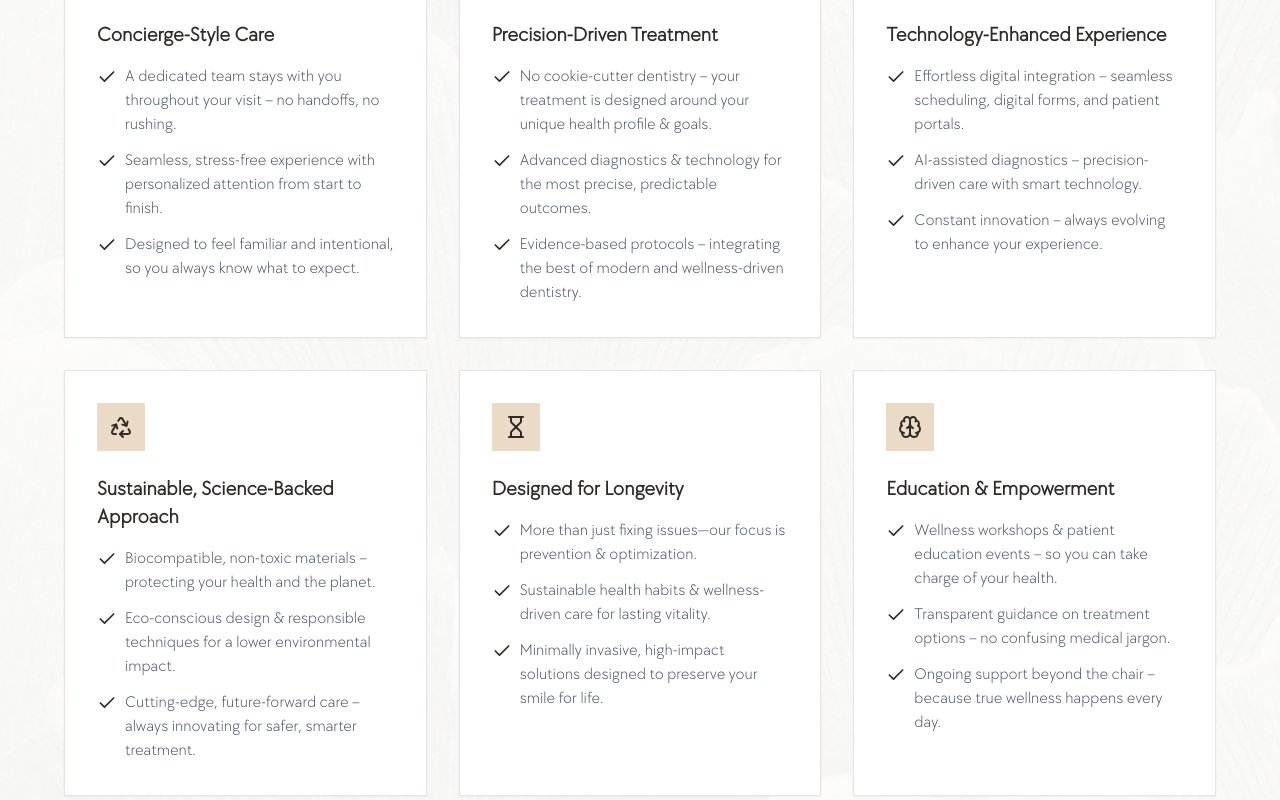
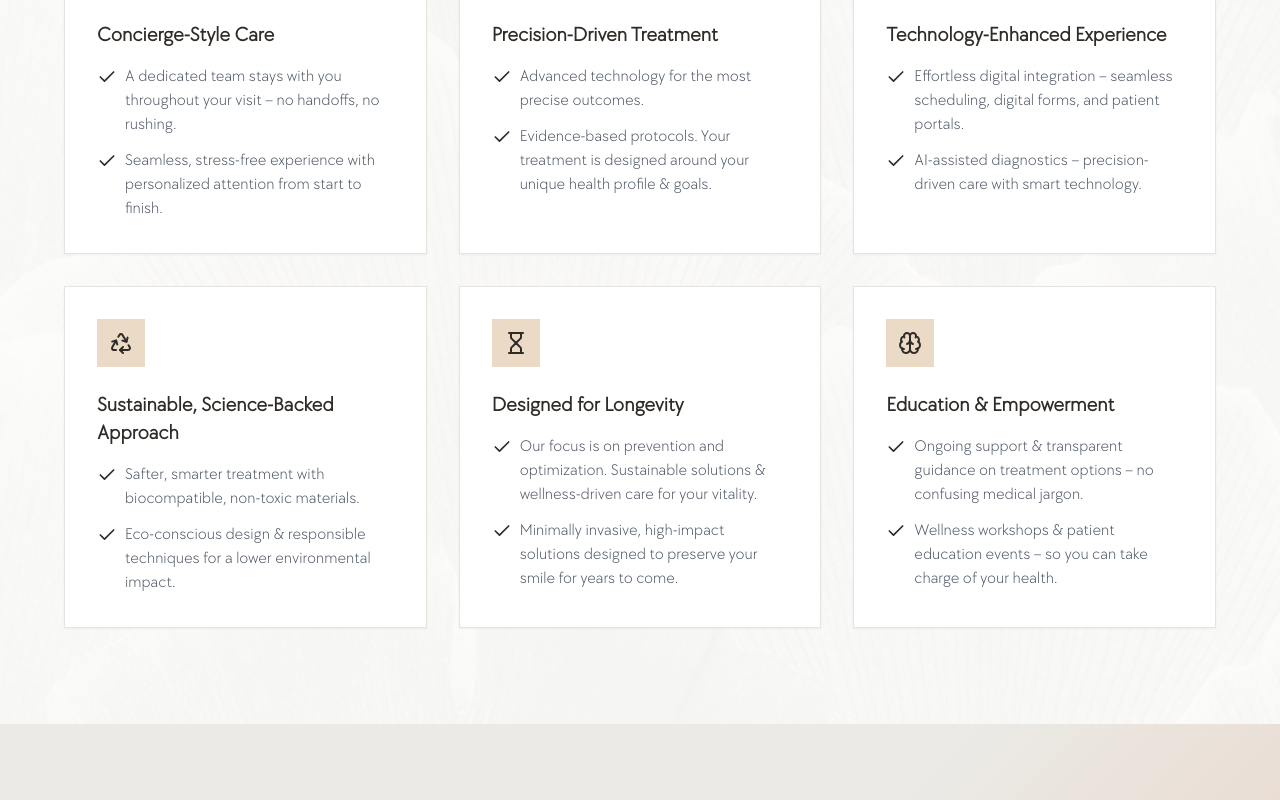
Before and after one commit to denthu2/justforked, a Next.js app: page / in a window 1280 px wide. Shown: the part 2460-3260 px from the top of the page. Built offline with nearby package versions, Linux system fonts and the light colour scheme.

Commit message:
shorten rise diff

```diff
--- a/app/page.tsx
+++ b/app/page.tsx
@@ -313,10 +313,7 @@ export default function Home() {
                   <Check className="h-5 w-5 text-primary flex-shrink-0 mt-0.5 mr-2" />
                   <span>Seamless, stress-free experience with personalized attention from start to finish.</span>
                 </li>
-                <li className="flex items-start">
-                  <Check className="h-5 w-5 text-primary flex-shrink-0 mt-0.5 mr-2" />
-                  <span>Designed to feel familiar and intentional, so you always know what to expect.</span>
-                </li>
+
               </ul>
             </Card>
 
@@ -326,17 +323,14 @@ export default function Home() {
               </div>
               <h3 className="text-xl font-bold mb-4">Precision-Driven Treatment</h3>
               <ul className="space-y-3 text-gray-600">
+
                 <li className="flex items-start">
                   <Check className="h-5 w-5 text-primary flex-shrink-0 mt-0.5 mr-2" />
-                  <span>No cookie-cutter dentistry – your treatment is designed around your unique health profile & goals.</span>
+                  <span>Advanced technology for the most precise outcomes. </span>
                 </li>
                 <li className="flex items-start">
                   <Check className="h-5 w-5 text-primary flex-shrink-0 mt-0.5 mr-2" />
-                  <span>Advanced diagnostics & technology for the most precise, predictable outcomes.</span>
-                </li>
-                <li className="flex items-start">
-                  <Check className="h-5 w-5 text-primary flex-shrink-0 mt-0.5 mr-2" />
-                  <span>Evidence-based protocols – integrating the best of modern and wellness-driven dentistry.</span>
+                  <span>Evidence-based protocols. Your treatment is designed around your unique health profile & goals.</span>
                 </li>
               </ul>
             </Card>
@@ -355,10 +349,7 @@ export default function Home() {
                   <Check className="h-5 w-5 text-primary flex-shrink-0 mt-0.5 mr-2" />
                   <span>AI-assisted diagnostics – precision-driven care with smart technology.</span>
                 </li>
-                <li className="flex items-start">
-                  <Check className="h-5 w-5 text-primary flex-shrink-0 mt-0.5 mr-2" />
-                  <span>Constant innovation – always evolving to enhance your experience.</span>
-                </li>
+
               </ul>
             </Card>
 
@@ -370,18 +361,14 @@ export default function Home() {
               <ul className="space-y-3 text-gray-600">
                 <li className="flex items-start">
                   <Check className="h-5 w-5 text-primary flex-shrink-0 mt-0.5 mr-2" />
-                  <span>Biocompatible, non-toxic materials – protecting your health and the planet.</span>
+                  <span>Safter, smarter treatment with biocompatible, non-toxic materials.</span>
                 </li>
                 <li className="flex items-start">
                   <Check className="h-5 w-5 text-primary flex-shrink-0 mt-0.5 mr-2" />
                   <span>Eco-conscious design & responsible techniques for a lower environmental impact.
 </span>
                 </li>
-                <li className="flex items-start">
-                  <Check className="h-5 w-5 text-primary flex-shrink-0 mt-0.5 mr-2" />
-                  <span>Cutting-edge, future-forward care – always innovating for safer, smarter treatment.
-</span>
-                </li>
+
               </ul>
             </Card>
 
@@ -391,17 +378,14 @@ export default function Home() {
               </div>
               <h3 className="text-xl font-bold mb-4">Designed for Longevity</h3>
               <ul className="space-y-3 text-gray-600">
+
                 <li className="flex items-start">
                   <Check className="h-5 w-5 text-primary flex-shrink-0 mt-0.5 mr-2" />
-                  <span>More than just fixing issues—our focus is prevention & optimization.</span>
+                  <span>Our focus is on prevention and optimization. Sustainable solutions & wellness-driven care for your vitality.</span>
                 </li>
                 <li className="flex items-start">
                   <Check className="h-5 w-5 text-primary flex-shrink-0 mt-0.5 mr-2" />
-                  <span>Sustainable health habits & wellness-driven care for lasting vitality.</span>
-                </li>
-                <li className="flex items-start">
-                  <Check className="h-5 w-5 text-primary flex-shrink-0 mt-0.5 mr-2" />
-                  <span>Minimally invasive, high-impact solutions designed to preserve your smile for life.</span>
+                  <span>Minimally invasive, high-impact solutions designed to preserve your smile for years to come.</span>
                 </li>
               </ul>
             </Card>
@@ -412,17 +396,14 @@ export default function Home() {
               </div>
               <h3 className="text-xl font-bold mb-4">Education & Empowerment</h3>
               <ul className="space-y-3 text-gray-600">
+
+                <li className="flex items-start">
+                  <Check className="h-5 w-5 text-primary flex-shrink-0 mt-0.5 mr-2" />
+                  <span>Ongoing support  & transparent guidance on treatment options – no confusing medical jargon.</span>
+                </li>
                 <li className="flex items-start">
                   <Check className="h-5 w-5 text-primary flex-shrink-0 mt-0.5 mr-2" />
                   <span>Wellness workshops & patient education events – so you can take charge of your health.</span>
-                </li>
-                <li className="flex items-start">
-                  <Check className="h-5 w-5 text-primary flex-shrink-0 mt-0.5 mr-2" />
-                  <span>Transparent guidance on treatment options – no confusing medical jargon.</span>
-                </li>
-                <li className="flex items-start">
-                  <Check className="h-5 w-5 text-primary flex-shrink-0 mt-0.5 mr-2" />
-                  <span>Ongoing support beyond the chair – because true wellness happens every day.</span>
                 </li>
               </ul>
             </Card>
```
